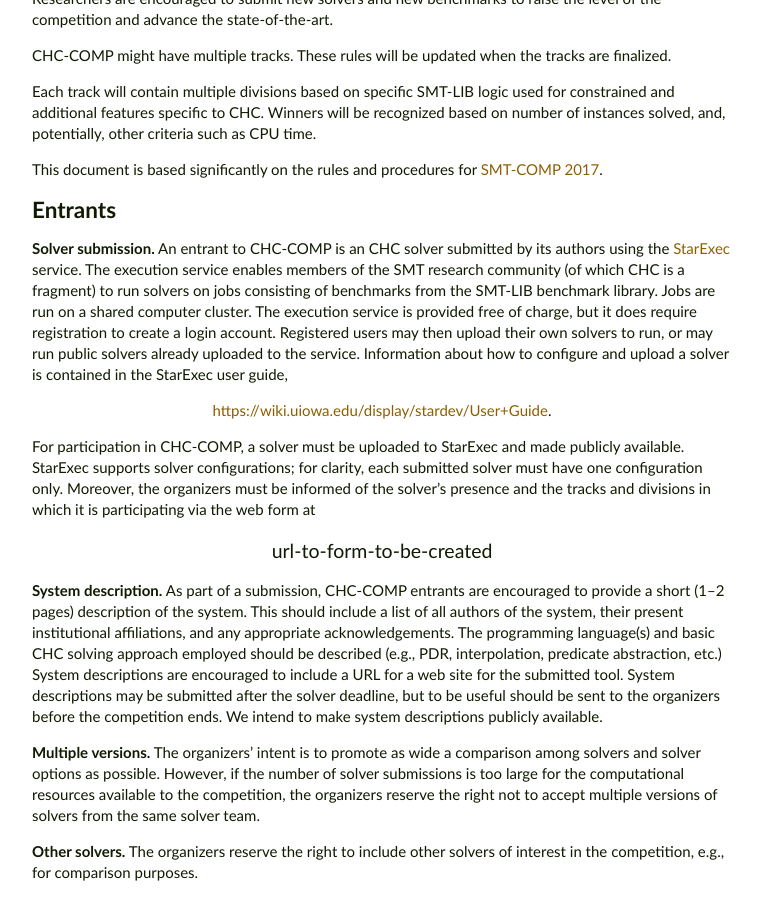
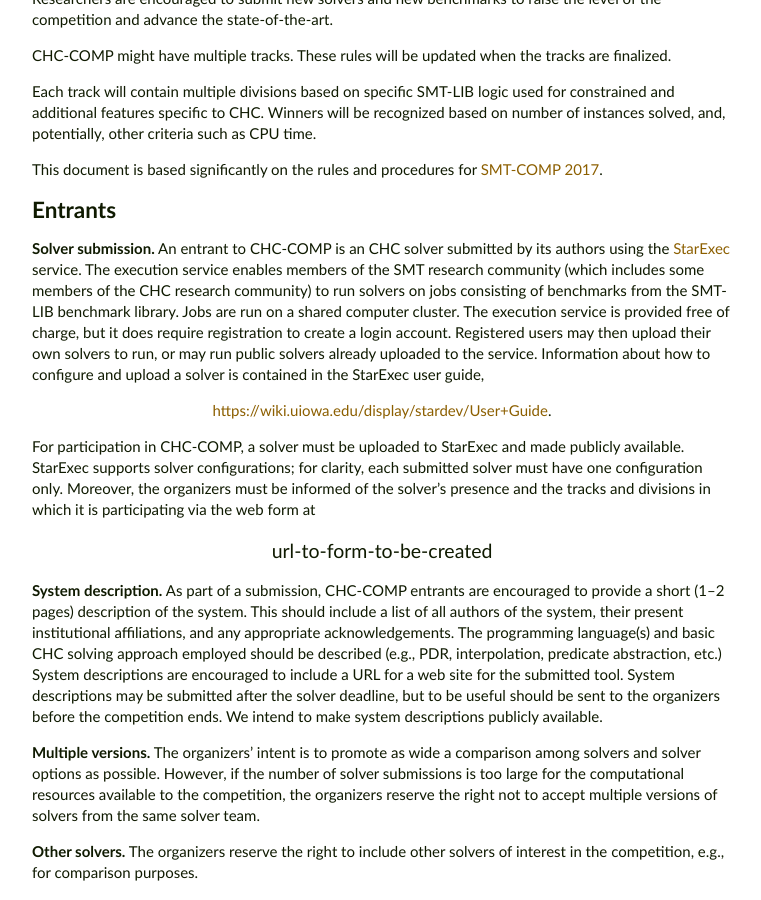
Before and after one commit to chc-comp/chc-comp.github.io, a Jekyll site: the page built from 2018/rules.md, in a window 1280 px wide and 900 px high, scrolled down 704 px. Shown: the whole window, without its empty margins (258-1019 px from the left). Built offline with Jekyll 4.4.1, drawn with Linux system fonts in a browser that asks for light colours; nearby versions of some CDN libraries; formulas are drawn with MathJax 3.

Commit message:
[rules] Improve relationship between SMT and CHC

```diff
--- a/2018/rules.md
+++ b/2018/rules.md
@@ -64,14 +64,14 @@ This document is based significantly on the rules and procedures for
 __Solver submission.__ An entrant to CHC-COMP is an CHC solver
 submitted by its authors using the [StarExec](http://www.starexec.org)
 service. The execution service enables members of the SMT research
-community (of which CHC is a fragment) to run solvers on jobs
-consisting of benchmarks from the SMT-LIB benchmark library. Jobs are
-run on a shared computer cluster. The execution service is provided
-free of charge, but it does require registration to create a login
-account. Registered users may then upload their own solvers to run, or
-may run public solvers already uploaded to the service. Information
-about how to configure and upload a solver is contained in the
-StarExec user guide,
+community (which includes some members of the CHC research community)
+to run solvers on jobs consisting of benchmarks from the SMT-LIB
+benchmark library. Jobs are run on a shared computer cluster. The
+execution service is provided free of charge, but it does require
+registration to create a login account. Registered users may then
+upload their own solvers to run, or may run public solvers already
+uploaded to the service. Information about how to configure and upload
+a solver is contained in the StarExec user guide,
 
 [https://wiki.uiowa.edu/display/stardev/User+Guide](https://wiki.uiowa.edu/display/stardev/User+Guide).
 {: style="text-align: center;" }
```
